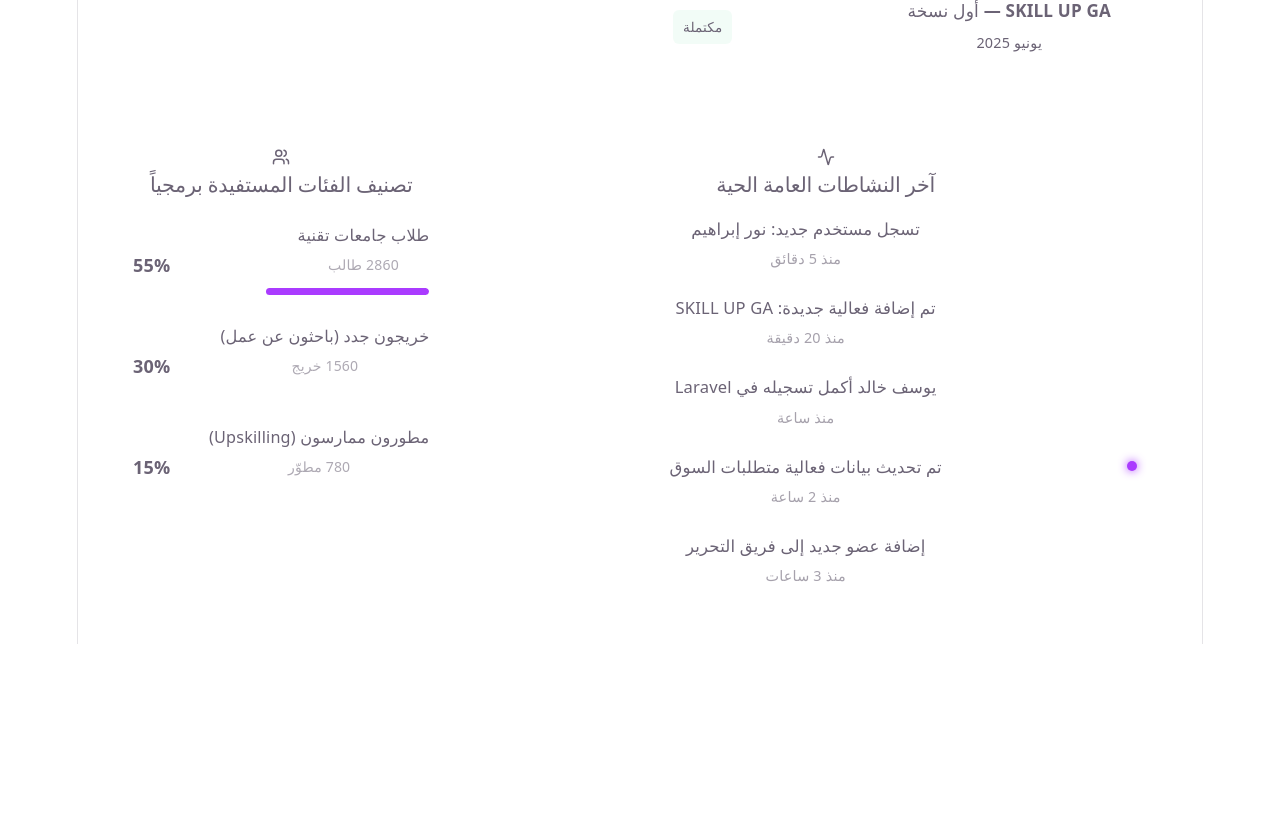
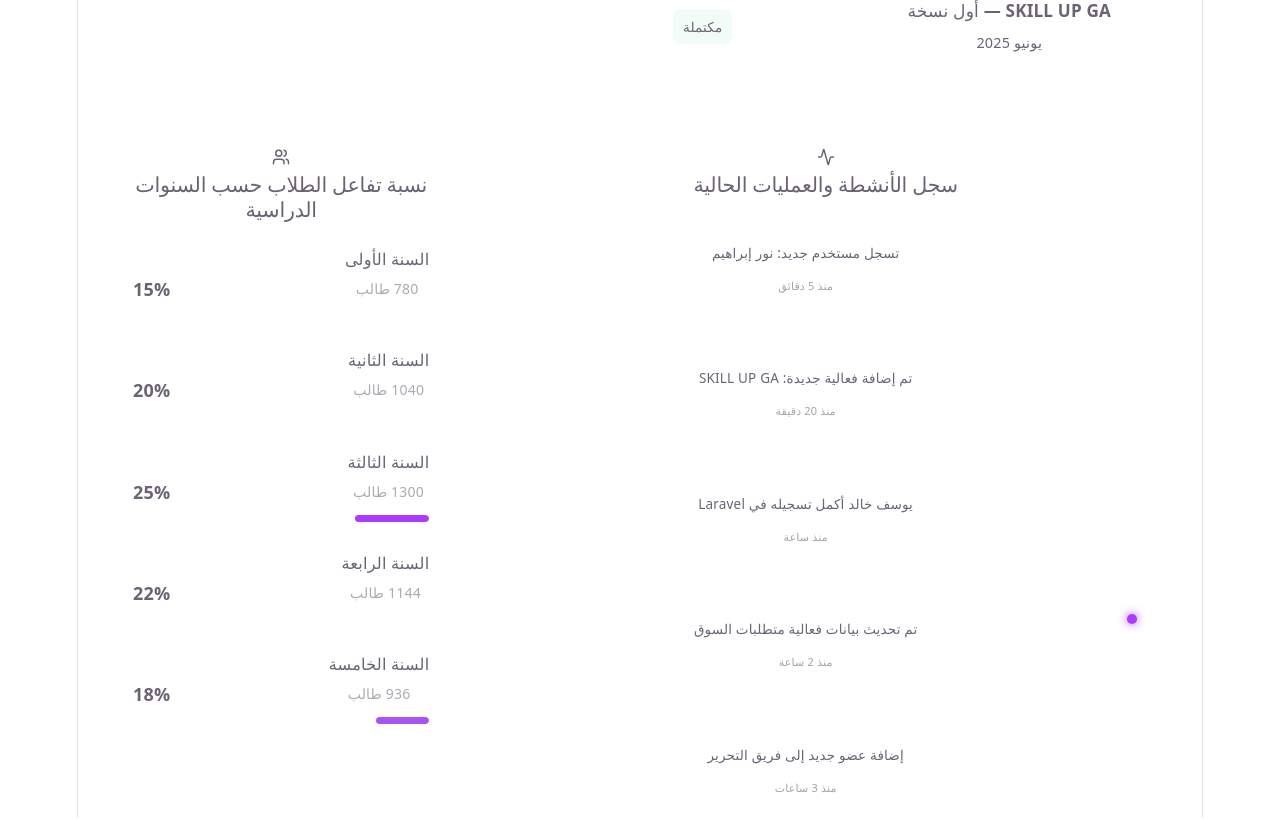
Before and after one commit to mirnaahmad/MyProject, a React (Vite) app in the folder fourthyear/: page /admin in a window 1280 px wide. Shown: the part 1180-2011 px from the top of the page. Before the commit the page ends 1824 px from the top, so only its background shows below. Built offline with nearby package versions, Linux system fonts and the light colour scheme; the HTML template or start-up script is replaced by a standard one.

Commit message:
Edit dashboard

```diff
--- a/fourthyear/src/pages/admin/AdminDashboard.jsx
+++ b/fourthyear/src/pages/admin/AdminDashboard.jsx
@@ -237,26 +237,60 @@
           </div>
         </div>
 
-        <div className="main-card">
+        <div
+          className="main-card"
+          style={{ display: "flex", flexDirection: "column", height: "100%" }}
+        >
           <div className="card-header-with-icon">
             <div className="card-title-flex">
               <span className="title-icon">
                 <Activity size={18} />
               </span>
-              <h2>آخر النشاطات العامة الحية</h2>
+              <h2>سجل الأنشطة والعمليات الحالية</h2>
             </div>
           </div>
 
-          <div className="timeline-container">
+          <div
+            className="timeline-container"
+            style={{
+              flex: 1,
+              display: "flex",
+              flexDirection: "column",
+              justifyContent: "space-between",
+              gap: "10px",
+            }}
+          >
             {ACTIVITY_FEED.map((activity) => (
-              <div key={activity.id} className="timeline-item">
+              <div
+                key={activity.id}
+                className="timeline-item"
+                style={{ marginBottom: "0px" }}
+              >
                 <div className="timeline-badge-zone">
                   <div className={`timeline-dot dot-${activity.type}`} />
                   <div className="timeline-connect-line" />
                 </div>
-                <div className="timeline-content-box">
-                  <p className="timeline-text">{activity.text}</p>
-                  <span className="timeline-time">{activity.time}</span>
+
+                <div
+                  className="timeline-content-box"
+                  style={{ padding: "12px", width: "100%" }}
+                >
+                  <p
+                    className="timeline-text"
+                    style={{ fontSize: "13.5px", lineHeight: "1.4", margin: 0 }}
+                  >
+                    {activity.text}
+                  </p>
+                  <span
+                    className="timeline-time"
+                    style={{
+                      fontSize: "11px",
+                      display: "block",
+                      marginTop: "4px",
+                    }}
+                  >
+                    {activity.time}
+                  </span>
                 </div>
               </div>
             ))}
@@ -269,64 +303,58 @@
               <span className="title-icon" style={{ color: "var(--info)" }}>
                 <Users size={18} />
               </span>
-              <h2>تصنيف الفئات المستفيدة برمجياً</h2>
+              <h2>نسبة تفاعل الطلاب حسب السنوات الدراسية</h2>
             </div>
           </div>
 
           <div className="geo-distribution-list">
-            <div className="geo-item">
+            {[
+              {
+                label: "السنة الأولى",
+                percentage: 15,
+                color: "var(--warning)",
+              },
+              { label: "السنة الثانية", percentage: 20, color: "var(--info)" },
+              {
+                label: "السنة الثالثة",
+                percentage: 25,
+                color: "var(--accent)",
+              },
+              {
+                label: "السنة الرابعة",
+                percentage: 22,
+                color: "var(--success)",
+              },
+              {
+                label: "السنة الخامسة",
+                percentage: 18,
+                color: "var(--purple, #a855f7)",
+              },
+            ].map((year, index) => (
+              <div className="geo-item" key={index}>
                 <div className="geo-meta">
                   <div className="geo-identity">
-                  <span>طلاب جامعات تقنية</span>
+                    <span>{year.label}</span>
                     <small className="geo-count-badge">
-                    {(STATS.beneficiaries * 0.55).toFixed(0)} طالب
+                      {((STATS.beneficiaries * year.percentage) / 100).toFixed(
+                        0,
+                      )}{" "}
+                      طالب
                     </small>
                   </div>
-                <strong>55%</strong>
+                  <strong>{year.percentage}%</strong>
                 </div>
                 <div className="geo-bar-bg">
                   <div
                     className="geo-bar-fill"
-                  style={{ width: "55%", backgroundColor: "var(--accent)" }}
+                    style={{
+                      width: `${year.percentage}%`,
+                      backgroundColor: year.color,
+                    }}
                   />
                 </div>
               </div>
-
-            <div className="geo-item">
-              <div className="geo-meta">
-                <div className="geo-identity">
-                  <span>خريجون جدد (باحثون عن عمل)</span>
-                  <small className="geo-count-badge">
-                    {(STATS.beneficiaries * 0.3).toFixed(0)} خريج
-                  </small>
-                </div>
-                <strong>30%</strong>
-              </div>
-              <div className="geo-bar-bg">
-                <div
-                  className="geo-bar-fill"
-                  style={{ width: "30%", backgroundColor: "var(--info)" }}
-                />
-              </div>
-            </div>
-
-            <div className="geo-item">
-              <div className="geo-meta">
-                <div className="geo-identity">
-                  <span>مطورون ممارسون (Upskilling)</span>
-                  <small className="geo-count-badge">
-                    {(STATS.beneficiaries * 0.15).toFixed(0)} مطوّر
-                  </small>
-                </div>
-                <strong>15%</strong>
-              </div>
-              <div className="geo-bar-bg">
-                <div
-                  className="geo-bar-fill"
-                  style={{ width: "15%", backgroundColor: "var(--success)" }}
-                />
-              </div>
-            </div>
+            ))}
           </div>
         </div>
       </div>
```
Lines whose indentation alone changed are shown as unchanged.
